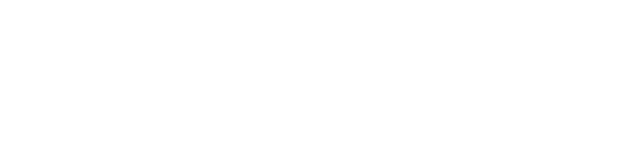
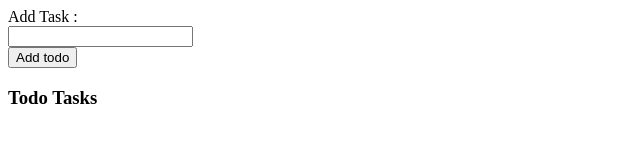
Before and after one commit to acciojob/To-do-List-rakshith299, a website: page main.html in a window 1280 px wide. Shown: the whole page, without its empty margins (0-640 px from the left). Drawn offline with Linux system fonts and the light colour scheme.

Commit message:
created a submission

```diff
--- a/main.html
+++ b/main.html
@@ -7,6 +7,13 @@
     <title>Document</title>
 </head>
 <body>
-    <!-- add your code here -->
+	 <label for = "newTodoInput"> Add Task :</label><br>
+    <input id="newTodoInput" type = "text" name = "newTodoInput"/> <br/>
+    <button id="addTodoBtn" onclick="addTodo()">Add todo</button>
+    <p id = "error" class = "para"></p>
+
+    <h3>Todo Tasks</h3>
+    <ol id="todoList" type="1"></ol>
+    <script type="text/javascript" src="./script.js"></script>
 </body>
 </html>
--- a/script.js
+++ b/script.js
@@ -1 +1,29 @@
 //your code here
+
+function addTodo(){
+    let input = document.getElementById("newTodoInput");
+    let ol = document.getElementById("todoList");
+    let error = document.getElementById("error");
+
+
+    if(input.value === ''){
+        error.innerText = "Please enter valid Task";
+    }
+
+    document.getElementById("newTodoInput").addEventListener("focus", (event) => {
+        error.innerText = "";
+    });
+
+    if(input.value !== ''){
+        const li = document.createElement("li");
+        li.innerText = input.value;
+        ol.appendChild(li);
+        input.value = "";
+
+
+    }
+
+
+
+
+}
--- a/styles.css
+++ b/styles.css
@@ -1 +1,4 @@
 /* Your CSS code here */
+.para{
+    color: red;
+}
```
